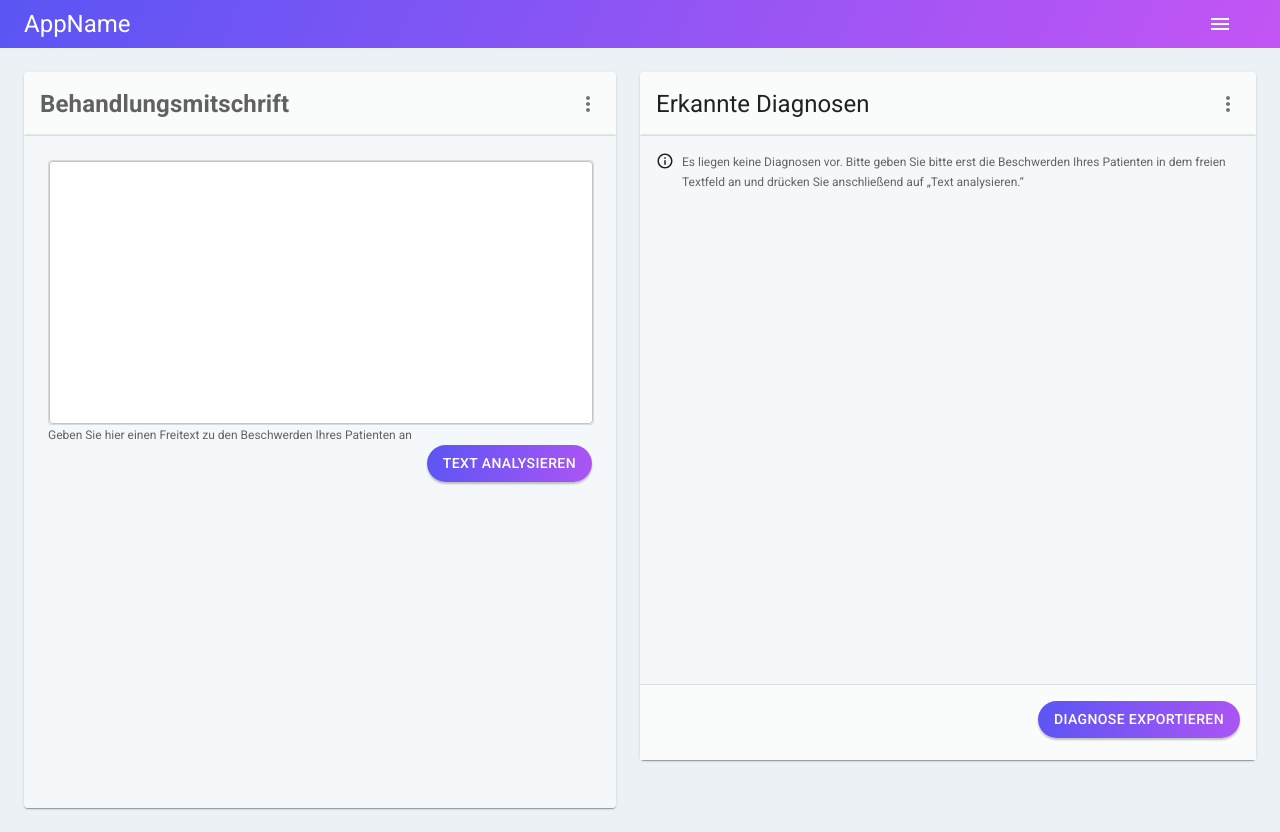
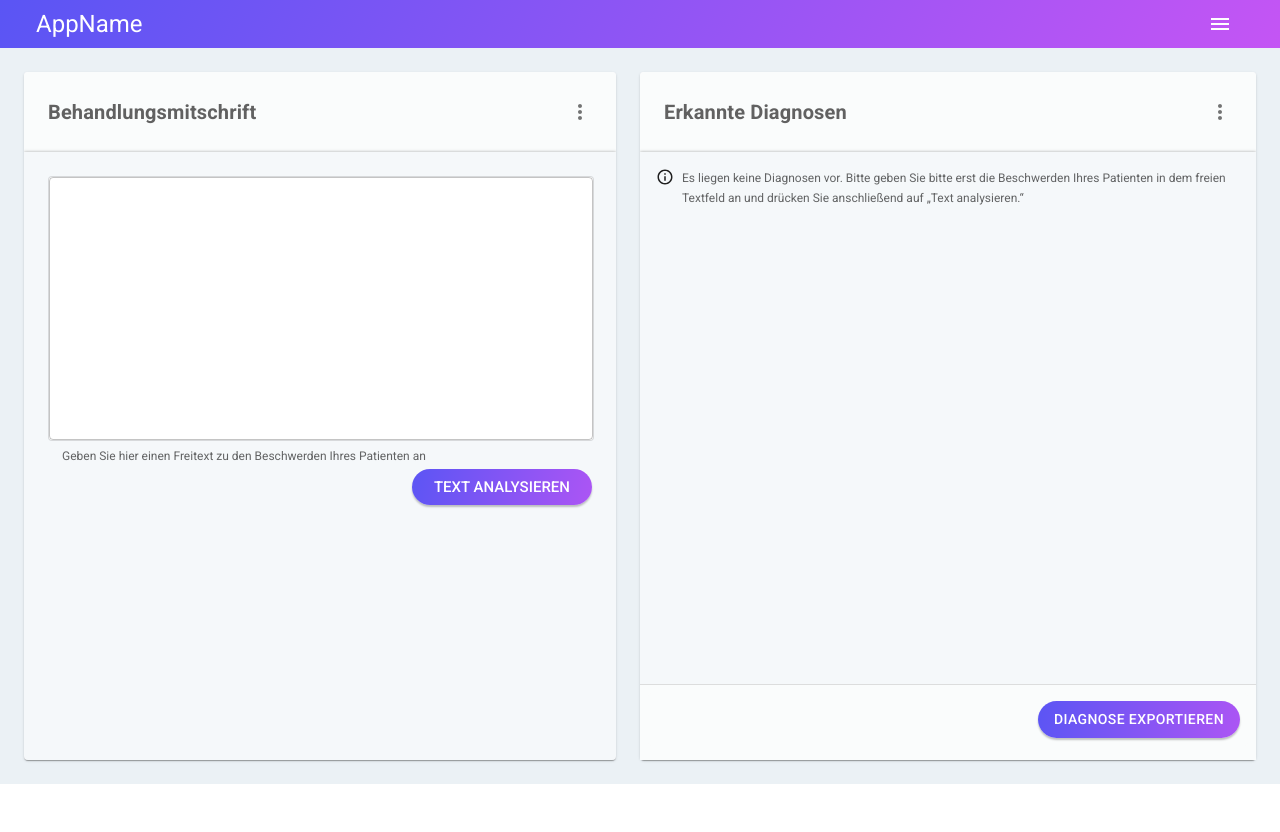
Before and after one commit to chami98/Mediverse, a React (Create React App) app: page / in a window 1280 px wide. After the commit the page ends 800 px from the top, so only its background shows below. Built offline with nearby package versions, Linux system fonts and the light colour scheme.

Commit message:
Fixed CSS isuues in the homepage

```diff
--- a/src/Components/Header.js
+++ b/src/Components/Header.js
@@ -36,9 +36,15 @@ const Header = () => {
             letterSpacing: "0px",
             color: "#FFFFFF",
             opacity: 1,
+            marginLeft:"12px"
           }}
         >
-          <Typography variant="appName" color="inherit" component="div" className="AppName">
+          <Typography
+            variant="appName"
+            color="inherit"
+            component="div"
+            className="AppName"
+          >
             AppName
           </Typography>
         </Box>
--- a/src/Components/OutputDataContainer.js
+++ b/src/Components/OutputDataContainer.js
@@ -13,6 +13,14 @@ import { width } from "@mui/system";
 import DetectedDiagnoses from "./DetectedDiagnoses";
 
 const OutputDataContainer = ({ symtoms }) => {
+  const OutputDataContainerHeader = styled(Typography)({
+    textAlign: "left",
+    font: "normal normal bold 20px/24px Roboto",
+    letterSpacing: "0.15px",
+    color: "#616161",
+    opacity: 1,
+  });
+
   return (
     <Box
       sx={{ display: "flex", flexDirection: "column", position: "relative" }}
@@ -22,20 +30,26 @@ const OutputDataContainer = ({ symtoms }) => {
           sx={{
             textAlign: "left",
             background: "#FAFCFC 0% 0% no-repeat padding-box",
+            padding:"24px"
+
           }}
           action={
             <IconButton aria-label="settings">
               <MoreVertIcon />
             </IconButton>
           }
-          title="Erkannte Diagnosen"
+          title={
+            <OutputDataContainerHeader varient="h6">
+              Erkannte Diagnosen
+            </OutputDataContainerHeader>
+          }
         />
         <Box
           sx={{
             background: "#F5F8FA 0% 0% no-repeat padding-box",
             boxShadow: "0px 0px 3px #00000058",
             opacity: 1,
-            height: "78vh",
+            height: "76vh",
           }}
         >
           <CardContent>
--- a/src/Components/TextAnalyzeContainer.js
+++ b/src/Components/TextAnalyzeContainer.js
@@ -19,13 +19,12 @@ const CardContentNoPadding = styled(CardContent)(`
   }
 `);
 
-const MyComponent = styled(Typography)({
+const TextAnalyzeHeader = styled(Typography)({
   textAlign: "left",
   font: "normal normal bold 20px/24px Roboto",
   letterSpacing: "0.15px",
   color: "#616161",
   opacity: 1,
-  fontSize: "24px",
 });
 
 const TextAnalyzeContainer = ({ symtoms, setSymtoms }) => {
@@ -74,6 +73,7 @@ const TextAnalyzeContainer = ({ symtoms, setSymtoms }) => {
           sx={{
             textAlign: "left",
             background: "#FAFCFC 0% 0% no-repeat padding-box",
+            padding: "24px",
           }}
           action={
             <IconButton aria-label="settings">
@@ -81,13 +81,9 @@ const TextAnalyzeContainer = ({ symtoms, setSymtoms }) => {
             </IconButton>
           }
           title={
-            <MyComponent
-              varient="h6"
-              color="inherit"
-              sx={{ fontSixe: "100px" }}
-            >
+            <TextAnalyzeHeader varient="h6">
               Behandlungsmitschrift
-            </MyComponent>
+            </TextAnalyzeHeader>
           }
         />
         <Box
@@ -95,7 +91,7 @@ const TextAnalyzeContainer = ({ symtoms, setSymtoms }) => {
             background: "#F5F8FA 0% 0% no-repeat padding-box",
             boxShadow: "0px 0px 3px #00000058",
             opacity: 1,
-            height: "78vh",
+            height: "70vh",
             padding: "24px",
           }}
         >
@@ -124,6 +120,8 @@ const TextAnalyzeContainer = ({ symtoms, setSymtoms }) => {
                 letterSpacing: "0px",
                 color: "#00000099",
                 opacity: 1,
+                marginLeft: "14px",
+                marginTop: "5px",
               }}
             >
               Geben Sie hier einen Freitext zu den Beschwerden Ihres Patienten
@@ -147,11 +145,34 @@ const TextAnalyzeContainer = ({ symtoms, setSymtoms }) => {
                   borderRadius: "21px",
                   opacity: 1,
                   float: "right",
+                  paddingTop: "11px",
+                  paddingBottom: "11px",
+                  paddingLeft: "22px",
+                  paddingRight: "22px",
+                  marginTop: "3px",
                 }}
                 variant="contained"
                 onClick={handleClick}
               >
-                TEXT ANALYSIEREN
+                <Typography
+                  sx={{
+                    textAlign: "left",
+                    font: "normal normal medium 15px/14px Roboto",
+                    fontSize: "15px",
+                    lineHeight: "14px",
+                    fontFamily: "Roboto",
+                    fontStyle: "normal",
+                    fontVariant: "normal",
+                    fontWeight: "medium",
+                    letterSpacing: "0.01px",
+                    color: "#FFFFFF",
+                    textTransform: "uppercase",
+                    opacity: 1,
+                  }}
+                >
+                  {" "}
+                  TEXT ANALYSIEREN
+                </Typography>
               </Button>
             </Box>
           </CardContentNoPadding>
```
